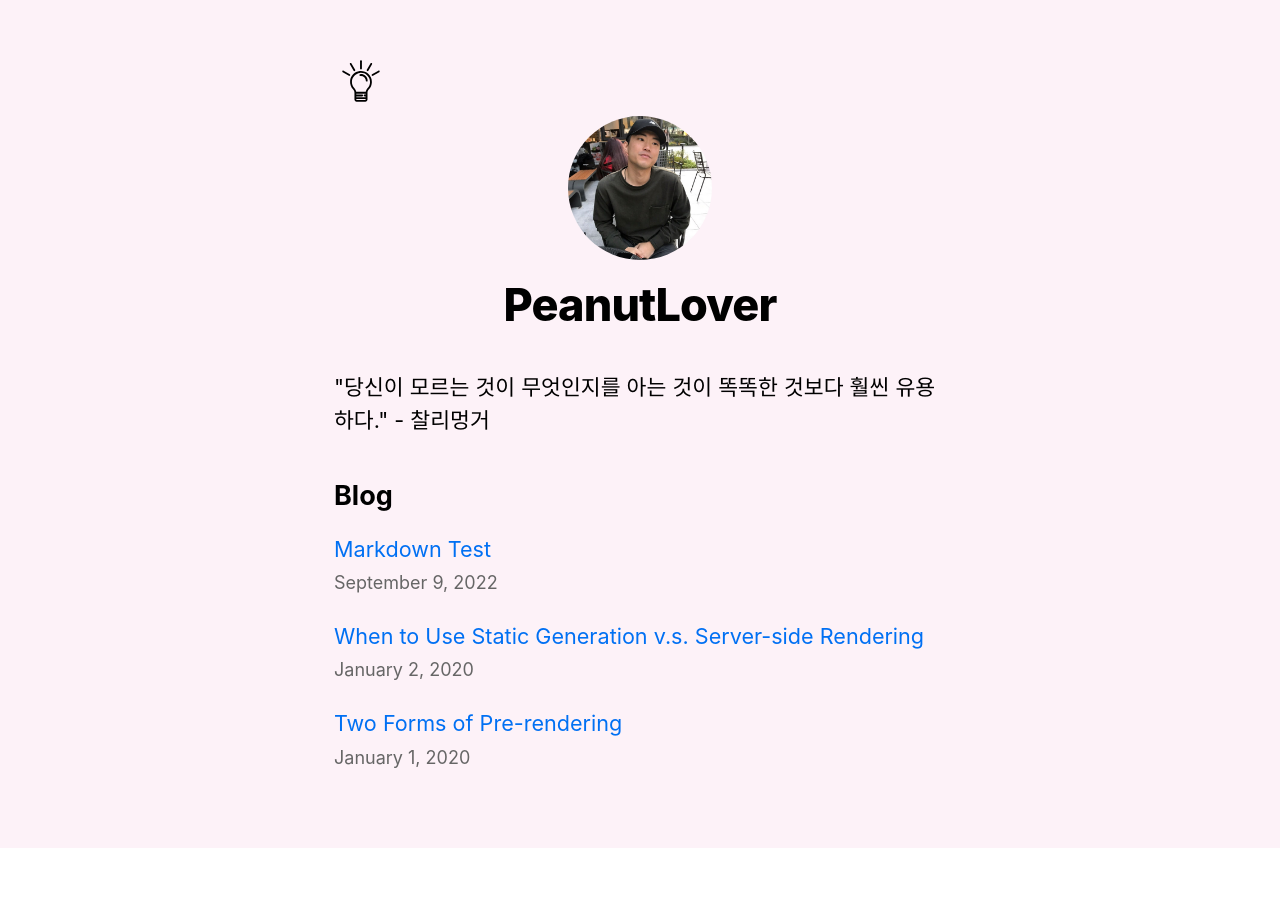
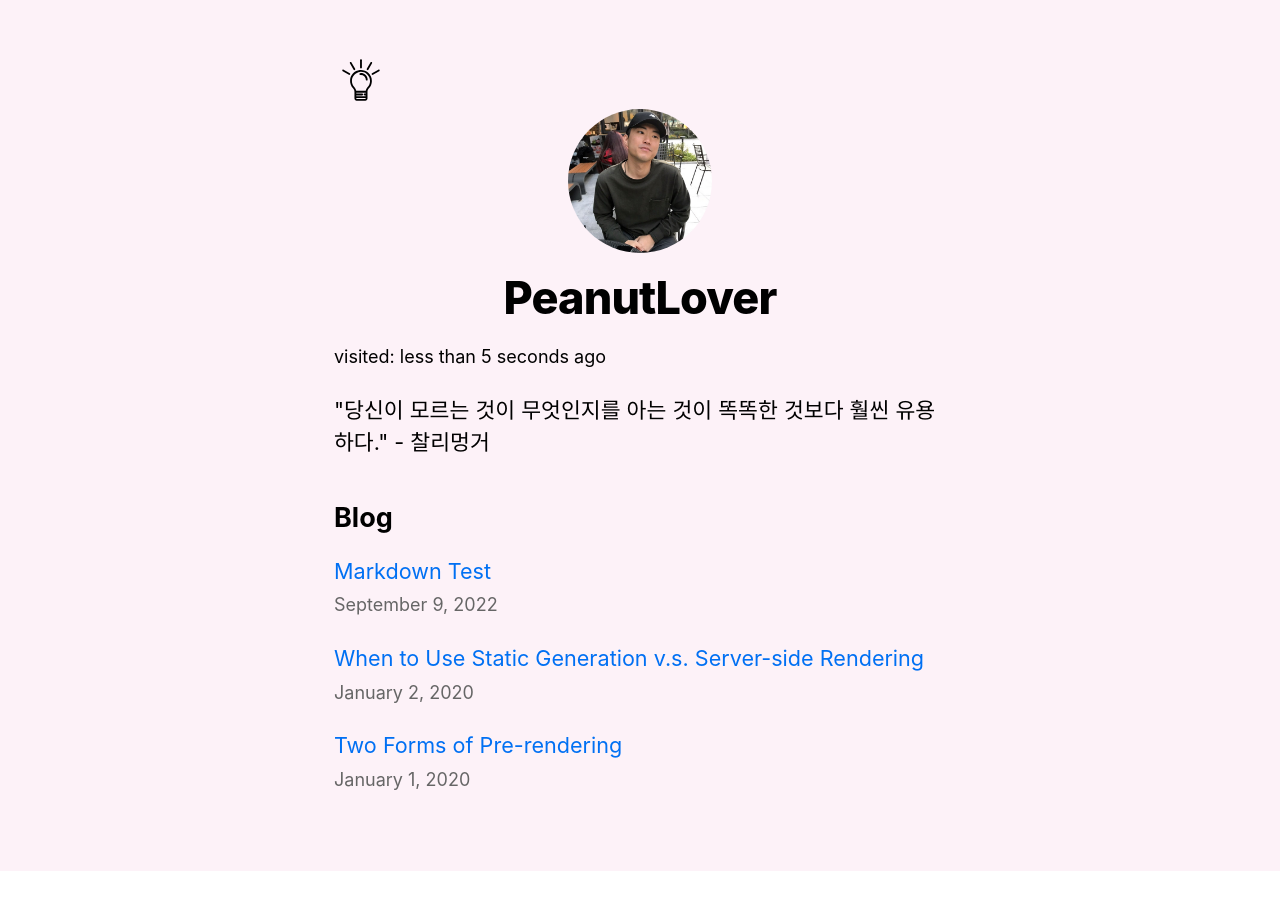
Before and after one commit to peanudge/peanut-vercel-blog, a Next.js app: page / in a window 1280 px wide. Shown: the top 910 px of the page. Built offline with nearby package versions, Linux system fonts and the light colour scheme.

Commit message:
:recycle: Refactor meta data in Head

```diff
--- a/components/Layout.jsx
+++ b/components/Layout.jsx
@@ -1,5 +1,4 @@
 import React, { useEffect, useState } from 'react';
-import Head from 'next/head';
 import Image from 'next/image';
 import Link from 'next/link';
 import styles from './layout.module.css';
@@ -7,7 +6,6 @@ import utilStyles from '../styles/utils.module.css';
 import Utterances from './Utterances';
 
 const name = 'PeanutLover';
-export const siteTitle = 'Peanut Dev Website';
 
 // eslint-disable-next-line react/prop-types
 export default function Layout({ children, home }) {
@@ -44,24 +42,9 @@ export default function Layout({ children, home }) {
   return (
     <div className="bg-pink-50 dark:bg-black text-black dark:text-white h-full">
       <div className={styles.container}>
-        <Head>
-          <link rel="icon" href="/favicon.ico" />
-          <meta
-            name="description"
-            content="Learn how to build a personal website using Next.js"
-          />
-          <meta
-            property="og:image"
-            content={`https://og-image.vercel.app/${encodeURI(
-              siteTitle,
-            )}.png?theme=light&md=0&fontSize=75px&images=https%3A%2F%2Fassets.vercel.com%2Fimage%2Fupload%2Ffront%2Fassets%2Fdesign%2Fnextjs-black-logo.svg`}
-          />
-          <meta name="og:title" content={siteTitle} />
-          <meta name="twitter:card" content="summary_large_image" />
-        </Head>
 
         <button type="button" className="w-12 h-12" onClick={handleThemeToggle}>
-          {theme === 'dark' ? <img src="/light-mode.svg" alt="light" /> : <img src="/dark-mode.svg" alt="dark" />}
+          {theme === 'dark' ? <Image src="/light-mode.svg" alt="light" width={120} height={120} /> : <Image src="/dark-mode.svg" alt="dark" width={120} height={120} />}
         </button>
         <header className={styles.header}>
           {home ? (
--- a/pages/_app.jsx
+++ b/pages/_app.jsx
@@ -1,8 +1,21 @@
-import React from 'react';
-import '../styles/global.css';
+import React, { useState } from 'react';
+import Layout from 'components/Layout';
+import 'styles/global.css';
+import { useRouter } from 'next/router';
+import { formatDistanceToNow } from 'date-fns';
 
-// eslint-disable-next-line react/prop-types
 export default function App({ Component, pageProps }) {
-  // eslint-disable-next-line react/jsx-props-no-spreading
-  return <Component {...pageProps} />;
+  const router = useRouter();
+  const [visitedTime] = useState(new Date());
+  return (
+
+    <Layout home={router.pathname === '/'}>
+      <div>
+        visited:
+        {' '}
+        {formatDistanceToNow(new Date(visitedTime), { addSuffix: true, includeSeconds: true })}
+      </div>
+      <Component {...pageProps} />
+    </Layout>
+  );
 }
--- /dev/null
+++ b/pages/_document.jsx
@@ -0,0 +1,33 @@
+import React from 'react';
+import {
+  Html, Head, Main, NextScript,
+} from 'next/document';
+
+export const siteTitle = 'Peanut Dev Website';
+
+export default function Document() {
+  return (
+    <Html>
+      <Head>
+        <link rel="icon" href="/favicon.ico" />
+        <meta
+          name="description"
+          content="Learn how to build a personal website using Next.js"
+        />
+        <meta
+          property="og:image"
+          content={`https://og-image.vercel.app/${encodeURI(
+            siteTitle,
+          )}.png?theme=light&md=0&fontSize=75px&images=https%3A%2F%2Fassets.vercel.com%2Fimage%2Fupload%2Ffront%2Fassets%2Fdesign%2Fnextjs-black-logo.svg`}
+        />
+        <meta name="og:title" content={siteTitle} />
+        <meta name="twitter:card" content="summary_large_image" />
+      </Head>
+      <body>
+        <Main />
+        <NextScript />
+      </body>
+
+    </Html>
+  );
+}
--- a/pages/index.jsx
+++ b/pages/index.jsx
@@ -1,10 +1,11 @@
 import React from 'react';
 import Head from 'next/head';
 import Link from 'next/link';
-import Layout, { siteTitle } from '../components/Layout';
+
 import utilStyles from '../styles/utils.module.css';
 import Date from '../components/Date';
 import { getSortedPostsData } from '../lib/posts';
+import { siteTitle } from './_document';
 
 export async function getStaticProps() {
   const allPostsData = getSortedPostsData();
@@ -17,7 +18,7 @@ export async function getStaticProps() {
 const description = '"당신이 모르는 것이 무엇인지를 아는 것이 똑똑한 것보다 훨씬 유용하다." - 찰리멍거';
 export default function Home({ allPostsData = [] }) {
   return (
-    <Layout home>
+    <>
       <Head>
         <title>{siteTitle}</title>
       </Head>
@@ -42,6 +43,6 @@ export default function Home({ allPostsData = [] }) {
           ))}
         </ul>
       </section>
-    </Layout>
+    </>
   );
 }
--- a/pages/post/write.jsx
+++ b/pages/post/write.jsx
@@ -1,6 +1,6 @@
+import Head from 'next/head';
 import Link from 'next/link';
 import React, { useRef, useState } from 'react';
-import Layout from '@/components/Layout';
 
 export default function Write() {
   const [showLink, setShowLink] = useState(false);
@@ -34,18 +34,24 @@ export default function Write() {
     }
   };
   return (
-    <Layout>
+    <>
+      <Head>
+        <title>Write a post</title>
+      </Head>
       <h1>Write a post</h1>
       <form onSubmit={handleSubmit}>
         <input type="text" name="id" placeholder="id" required ref={idRef} />
         <br />
+        <br />
         <input type="text" name="title" placeholder="title" required ref={titleRef} />
         <br />
+        <br />
         <textarea type="text" name="content" placeholder="content" required ref={contentRef} />
+        <br />
         <br />
         <input type="submit" value="Create" />
       </form>
       {showLink && <Link href={`/posts/${idRef.current.value}`}><a>Created Post Link</a></Link>}
-    </Layout>
+    </>
   );
 }
--- a/pages/posts/[id].jsx
+++ b/pages/posts/[id].jsx
@@ -1,13 +1,13 @@
-import Head from 'next/head';
+import React from 'react';
 import { useRouter } from 'next/router';
-import React from 'react';
 import { MDXRemote } from 'next-mdx-remote';
 import dynamic from 'next/dynamic';
 import Date from 'components/Date';
-import Layout from 'components/Layout';
 import CodeBlock from 'components/CodeBlock';
 import { getAllPostIds, getPostData } from 'lib/posts';
 import utilStyles from 'styles/utils.module.css';
+import Head from 'next/head';
+import { siteTitle } from 'pages/_document';
 
 const Button = dynamic(() => import('components/Button'), {
   loading: () => <div>Loading...</div>,
@@ -40,7 +40,8 @@ export async function getStaticProps({ params, preview }) {
   }
 }
 const components = {
-  Button, CodeBlock,
+  Button,
+  CodeBlock,
 };
 
 export default function Post({ postData, error }) {
@@ -52,18 +53,23 @@ export default function Post({ postData, error }) {
     return <div>{error}</div>;
   }
   return (
-    <Layout>
+    <>
       <Head>
-        <title>{postData.title}</title>
+        <title>{`${postData.title}- ${siteTitle}`}</title>
       </Head>
       <article>
         <h1 className={utilStyles.headingXl}>{postData.title}</h1>
         <div className={utilStyles.lightText}>
           <Date dateString={postData.date} />
         </div>
-        {postData.contentHtml && <div dangerouslySetInnerHTML={{ __html: postData.contentHtml }} />}
-        {postData.mdxSource && <MDXRemote {...postData.mdxSource} components={components} /> }
+        {postData.contentHtml && (
+        <div dangerouslySetInnerHTML={{ __html: postData.contentHtml }} />
+        )}
+        {postData.mdxSource && (
+        <MDXRemote {...postData.mdxSource} components={components} />
+        )}
       </article>
-    </Layout>
+    </>
+
   );
 }
```
